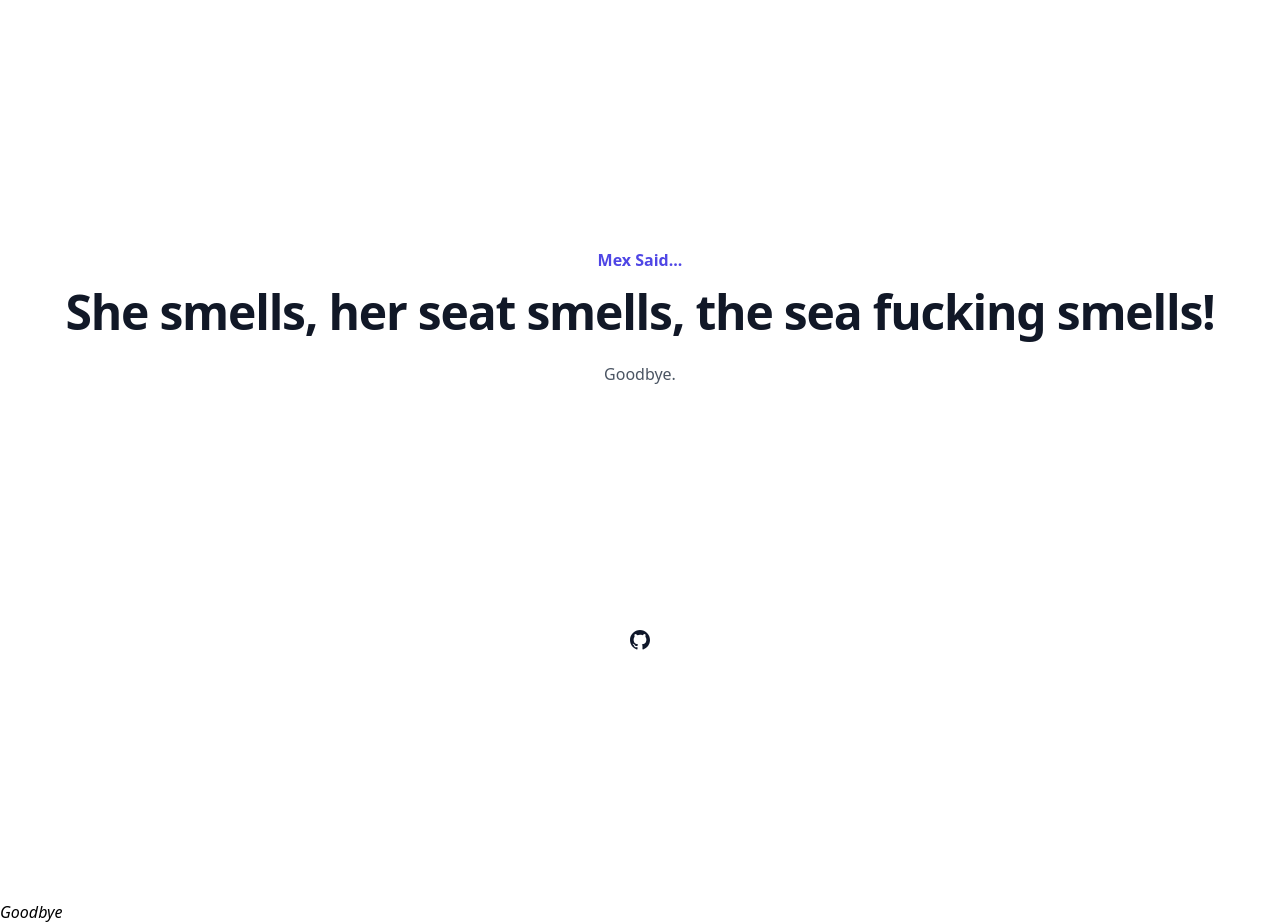
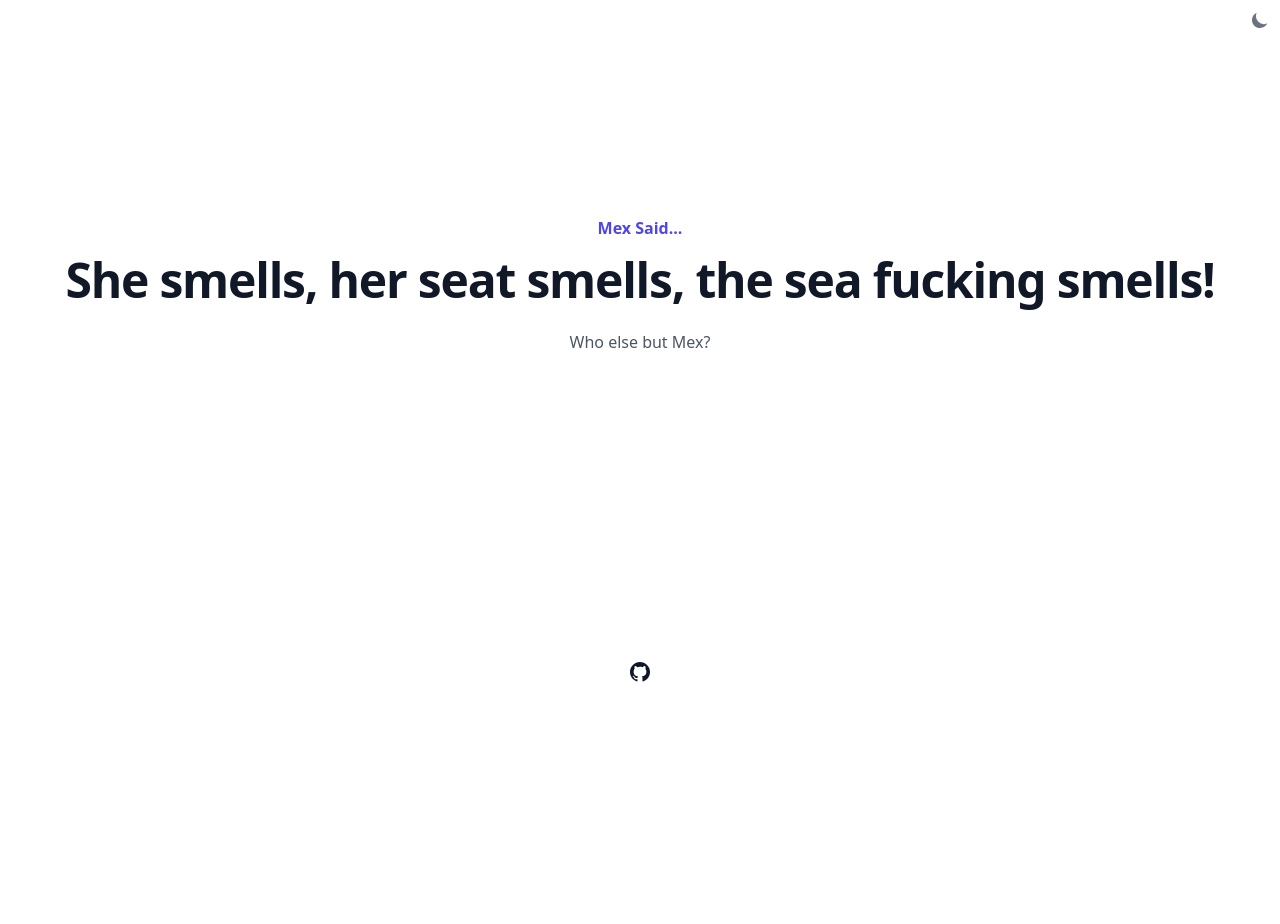
Before and after one commit to shutupflanders/mexwtf, a Jekyll site: the page built from docs/index.html, in a window 1280 px wide. Built offline with Jekyll 4.4.1, drawn with Linux system fonts in a browser that asks for light colours; nearby versions of some CDN libraries; after the commit the page ends 900 px from its top, so only the background shows below that.

Commit message:
add darkmode toggle

```diff
--- a/docs/_includes/footer.html
+++ b/docs/_includes/footer.html
@@ -1,3 +1,2 @@
 <footer>
-  <i>Goodbye</i>
 </footer>
--- a/docs/_includes/top.html
+++ b/docs/_includes/top.html
@@ -14,4 +14,9 @@
 
   <title>{{ page.title }}</title>
   <script src="https://cdn.tailwindcss.com"></script>
+  <script>
+    tailwind.config = {
+      darkMode: 'class'
+    }
+  </script>
 </head>
--- a/docs/index.html
+++ b/docs/index.html
@@ -3,11 +3,46 @@ layout: default
 title: Mex Said...
 overview: true
 ---
-<main class="grid min-h-full place-items-center bg-white py-24 px-6 sm:py-32 lg:px-8">
+<main class="grid min-h-full place-items-center bg-white dark:bg-gray-800 py-10 px-6 sm:py-16 lg:px-8">
+    <div class="absolute top-0 right-0">
+        <div class="relative">
+
+            <button
+                    id="theme-toggle"
+                    type="button"
+                    class="text-gray-500 dark:text-gray-400 hover:bg-gray-100 dark:hover:bg-gray-700 focus:outline-none focus:ring-4 focus:ring-gray-200 dark:focus:ring-gray-700 rounded-lg text-sm p-2.5"
+            >
+                <svg
+                        id="theme-toggle-dark-icon"
+                        class="w-5 h-5 hidden"
+                        fill="currentColor"
+                        viewBox="0 0 20 20"
+                        xmlns="http://www.w3.org/2000/svg"
+                >
+                    <path
+                            d="M17.293 13.293A8 8 0 016.707 2.707a8.001 8.001 0 1010.586 10.586z"
+                    ></path>
+                </svg>
+                <svg
+                        id="theme-toggle-light-icon"
+                        class="w-5 h-5 hidden"
+                        fill="currentColor"
+                        viewBox="0 0 20 20"
+                        xmlns="http://www.w3.org/2000/svg"
+                >
+                    <path
+                            d="M10 2a1 1 0 011 1v1a1 1 0 11-2 0V3a1 1 0 011-1zm4 8a4 4 0 11-8 0 4 4 0 018 0zm-.464 4.95l.707.707a1 1 0 001.414-1.414l-.707-.707a1 1 0 00-1.414 1.414zm2.12-10.607a1 1 0 010 1.414l-.706.707a1 1 0 11-1.414-1.414l.707-.707a1 1 0 011.414 0zM17 11a1 1 0 100-2h-1a1 1 0 100 2h1zm-7 4a1 1 0 011 1v1a1 1 0 11-2 0v-1a1 1 0 011-1zM5.05 6.464A1 1 0 106.465 5.05l-.708-.707a1 1 0 00-1.414 1.414l.707.707zm1.414 8.486l-.707.707a1 1 0 01-1.414-1.414l.707-.707a1 1 0 011.414 1.414zM4 11a1 1 0 100-2H3a1 1 0 000 2h1z"
+                            fill-rule="evenodd"
+                            clip-rule="evenodd"
+                    ></path>
+                </svg>
+            </button>
+        </div>
+    </div>
     <div class="text-center">
         <p class="text-base font-semibold text-indigo-600">{{ page.title }}</p>
-        <h1 id="inspirational-quote" class="mt-4 text-3xl font-bold tracking-tight text-gray-900 sm:text-5xl"></h1>
-        <p class="mt-6 text-base leading-7 text-gray-600">Goodbye.</p>
+        <h1 id="inspirational-quote" class="mt-4 text-3xl font-bold tracking-tight text-gray-900 dark:text-gray-200 sm:text-5xl"></h1>
+        <p class="mt-6 text-base leading-7 text-gray-600 dark:text-gray-500">Who else but Mex?</p>
     </div>
     <a target="_blank" title="View on GitHub" class="rounded-lg text-slate-900 font-semibold transition flex items-center gap-3 text-[0.8125rem] leading-6 py-1 px-1.5 hover:bg-slate-900/[0.03] -my-1 -mx-1.5" href="https://github.com/shutupflanders/mexwtf">
         <svg viewBox="0 0 24 24" aria-hidden="true" class="h-6 w-6 fill-slate-900">
@@ -17,8 +52,59 @@ overview: true
 </main>
 <script type="text/javascript">
     const quotes = {{ site.data.inspirational-quotes | jsonify}};
+
+    var themeToggleDarkIcon = document.getElementById('theme-toggle-dark-icon');
+    var themeToggleLightIcon = document.getElementById('theme-toggle-light-icon');
+
+    // Change the icons inside the button based on previous settings
+    if (localStorage.getItem('color-theme') === 'dark' || (!('color-theme' in localStorage) && window.matchMedia('(prefers-color-scheme: dark)').matches)) {
+        themeToggleLightIcon.classList.remove('hidden');
+    } else {
+        themeToggleDarkIcon.classList.remove('hidden');
+    }
+
+    var themeToggleBtn = document.getElementById('theme-toggle');
+
+    themeToggleBtn.addEventListener('click', function() {
+
+        // toggle icons inside button
+        themeToggleDarkIcon.classList.toggle('hidden');
+        themeToggleLightIcon.classList.toggle('hidden');
+
+        // if set via local storage previously
+        if (localStorage.getItem('color-theme')) {
+            if (localStorage.getItem('color-theme') === 'light') {
+                document.documentElement.classList.add('dark');
+                localStorage.setItem('color-theme', 'dark');
+            } else {
+                document.documentElement.classList.remove('dark');
+                localStorage.setItem('color-theme', 'light');
+            }
+
+            // if NOT set via local storage previously
+        } else {
+            if (document.documentElement.classList.contains('dark')) {
+                document.documentElement.classList.remove('dark');
+                localStorage.setItem('color-theme', 'light');
+            } else {
+                document.documentElement.classList.add('dark');
+                localStorage.setItem('color-theme', 'dark');
+            }
+        }
+
+    });
+
+
     window.addEventListener("load", (event) => {
+        if (
+            localStorage.getItem('color-theme') === 'dark' ||
+            (!('color-theme' in localStorage) &&
+                window.matchMedia('(prefers-color-scheme: dark)').matches)
+        ) {
+            document.documentElement.classList.add('dark');
+        } else {
+            document.documentElement.classList.remove('dark');
+        }
         document.getElementById('inspirational-quote').innerText = quotes[Math.floor(Math.random()*quotes.length)];
     });
-
 </script>
```
Also changed, not shown: 1 other file.
